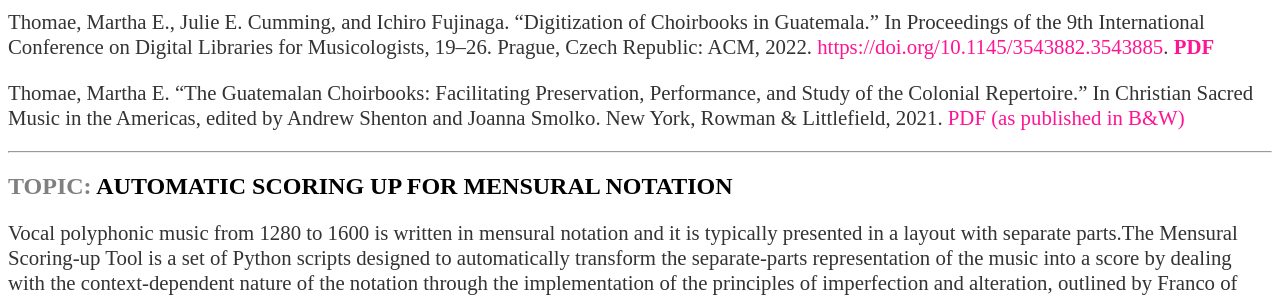
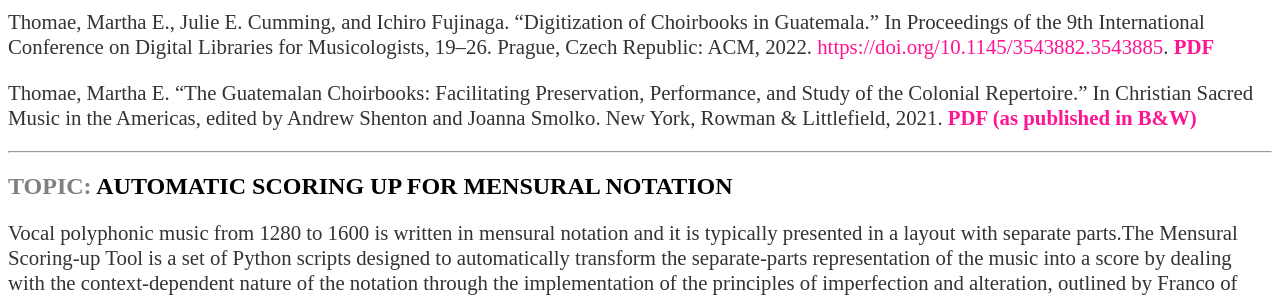
Before and after one commit to martha-thomae/martha-thomae.github.io, a Jekyll site: the page built from projects/index.md, in a window 1280 px wide. Shown: the part 2283-2581 px from the top of the page. Built offline with Jekyll 4.4.1, drawn with Linux system fonts in a browser that asks for light colours.

Commit message:
Bold pdf links

```diff
--- a/projects/index.md
+++ b/projects/index.md
@@ -40,7 +40,7 @@ Thomae, Martha E., Julie E. Cumming, and Ichiro Fujinaga. “Counterpoint Error-
 
 Thomae, Martha E., Julie E. Cumming, and Ichiro Fujinaga. “Digitization of Choirbooks in Guatemala.” In Proceedings of the 9th International Conference on Digital Libraries for Musicologists, 19–26. Prague, Czech Republic: ACM, 2022. [https://doi.org/10.1145/3543882.3543885](https://doi.org/10.1145/3543882.3543885). [**PDF**](/assets/papers/thomae_2022_dlfm_digitization_publication.pdf)
 
-Thomae, Martha E. “The Guatemalan Choirbooks: Facilitating Preservation, Performance, and Study of the Colonial Repertoire.” In Christian Sacred Music in the Americas, edited by Andrew Shenton and Joanna Smolko. New York, Rowman & Littlefield, 2021. [PDF (as published in B&W)](/assets/papers/ThomaeChapter.pdf)
+Thomae, Martha E. “The Guatemalan Choirbooks: Facilitating Preservation, Performance, and Study of the Colonial Repertoire.” In Christian Sacred Music in the Americas, edited by Andrew Shenton and Joanna Smolko. New York, Rowman & Littlefield, 2021. [**PDF (as published in B&W)**](/assets/papers/ThomaeChapter.pdf)
 
 ---
 
```
